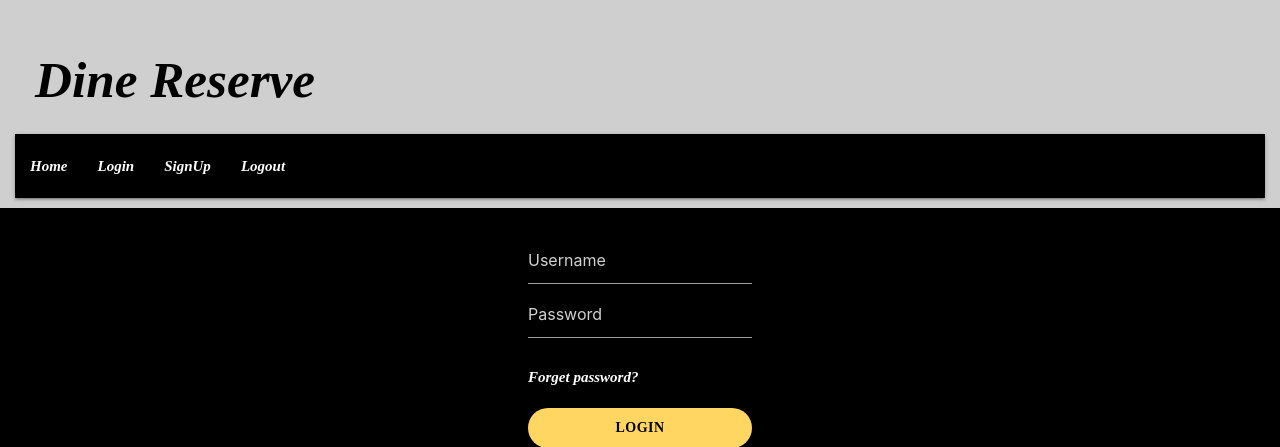
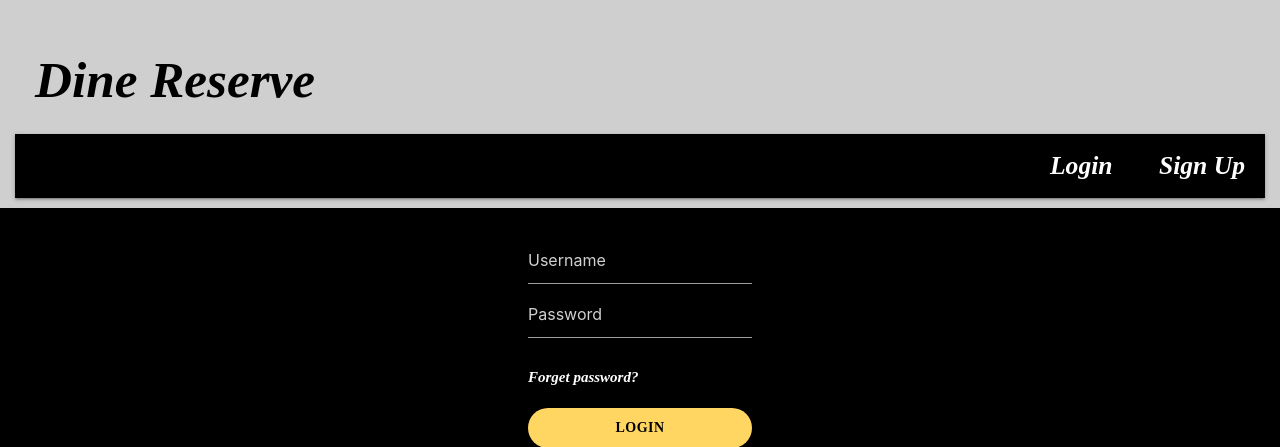
Before and after one commit to justinboston/dine-reserve, a Node server app: page /login in a window 1280 px wide. Shown: the top 447 px of the page. Run offline with Node 20, Linux system fonts and the light colour scheme; some libraries are stand-ins or nearby versions.

Commit message:
Update main.handlebars

```diff
--- a/views/main.handlebars
+++ b/views/main.handlebars
@@ -11,18 +11,20 @@
 
 <body>
   <div class="wrapper">
-	 <header>
-        <h1><a href="/">Dine Reserve</a></h1>
-        <nav>
-            <ul>
-                <li><a href="/">Home</a></li>
-                <li><a href="/login">Login</a></li>
-                <li><a href="/signup">SignUp</a></li>
-                <li><a href="/logout" id="logout-link">Logout</a></li>
-            </ul>
-        </nav>
-    </header>
-
+		<header>
+			<h1>
+				<a href="/">Dine Reserve</a>
+			</h1>
+			<nav>
+				<!-- Conditionally render login or logout links -->
+                {{#if logged_in}}
+				<button id="logout" class="btn-no-style">Logout</button>
+				{{else}}
+				<a href="/login">Login</a>
+				<a href="/login">Sign Up</a>
+				{{/if}}
+			</nav>
+		</header>
 
 		<main>
 			{{{ body }}}
@@ -35,7 +37,12 @@
             </div>
           </div>
     </footer>
-	 <script src="/main.js"></script>
+	</div>
+
+	{{#if loggedIn}}
+		<script src="/javascript/logout.js"></script>
+		{{/if}}
+
 </body>
 
 </html>
```
